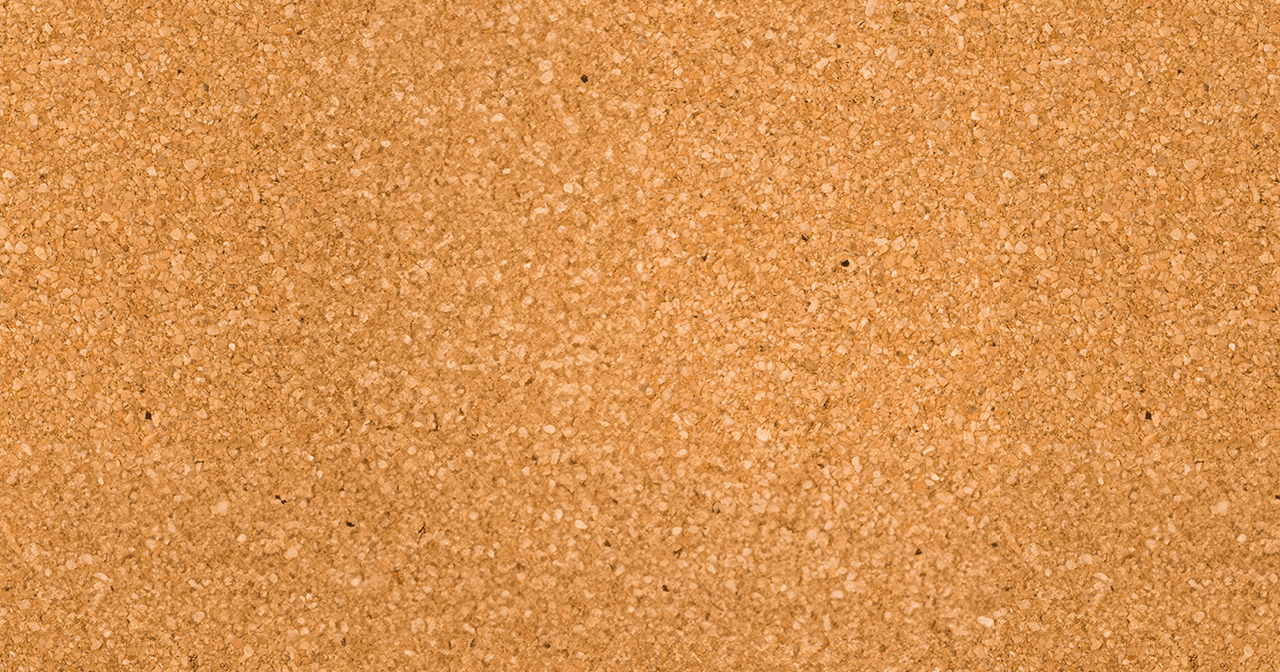
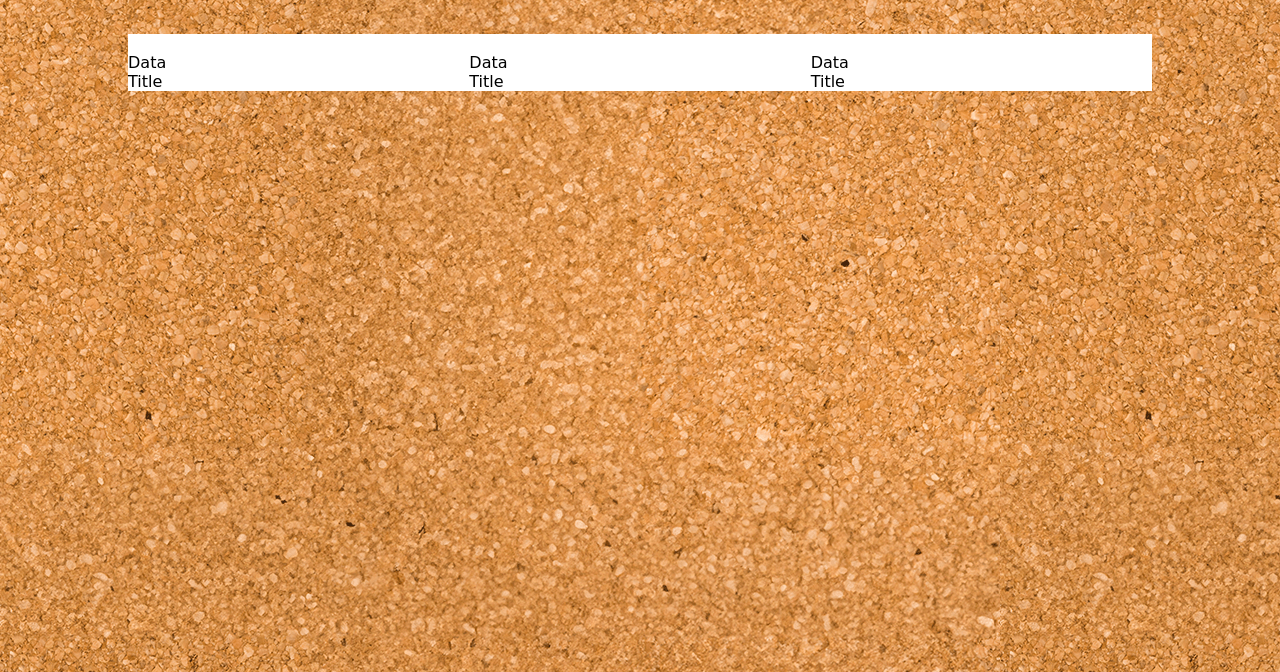
Before and after one commit to Matteo-Ciardi/js-photo-blog, a plain HTML site: page index.html in a window 1280 px wide. Shown: the part 128-800 px from the top of the page. Drawn offline with nearby package versions, Linux system fonts and the light colour scheme; a web font is replaced by a local one.

Commit message:
aggiunti placeholder per le card

```diff
--- a/assets/css/style.css
+++ b/assets/css/style.css
@@ -13,6 +13,7 @@ body {
 
 header {
     background-image: url(../img/wall.png);
+    margin-bottom: 50px;
 }
 
 h1 {
@@ -24,9 +25,14 @@ h1 {
 .my-container {
     width: 80%;
     display: flex;
+    justify-content: space-between;
     margin: 0 auto;
     /* DEBUG */
     background-color: grey;
 }
 
 /* Cards */
+.card {
+    width: 480px;
+    background-color: #fff;
+}
--- a/index.html
+++ b/index.html
@@ -28,6 +28,30 @@
 
     <!-- Main -->
     <main>
+        <div class="my-container">
+            <div class="card">
+                <img id="card-img" src="">
+                <div class="card-body">
+                    <p>Data</p>
+                    <p>Title</p>
+                </div>
+            </div>
+            <div class="card">
+                <img id="card-img" src="">
+                <div class="card-body">
+                    <p>Data</p>
+                    <p>Title</p>
+                </div>
+            </div>
+            <div class="card">
+                <img id="card-img" src="">
+                <div class="card-body">
+                    <p>Data</p>
+                    <p>Title</p>
+                </div>
+            </div>
+        </div>
+
     </main>
 
 
```
